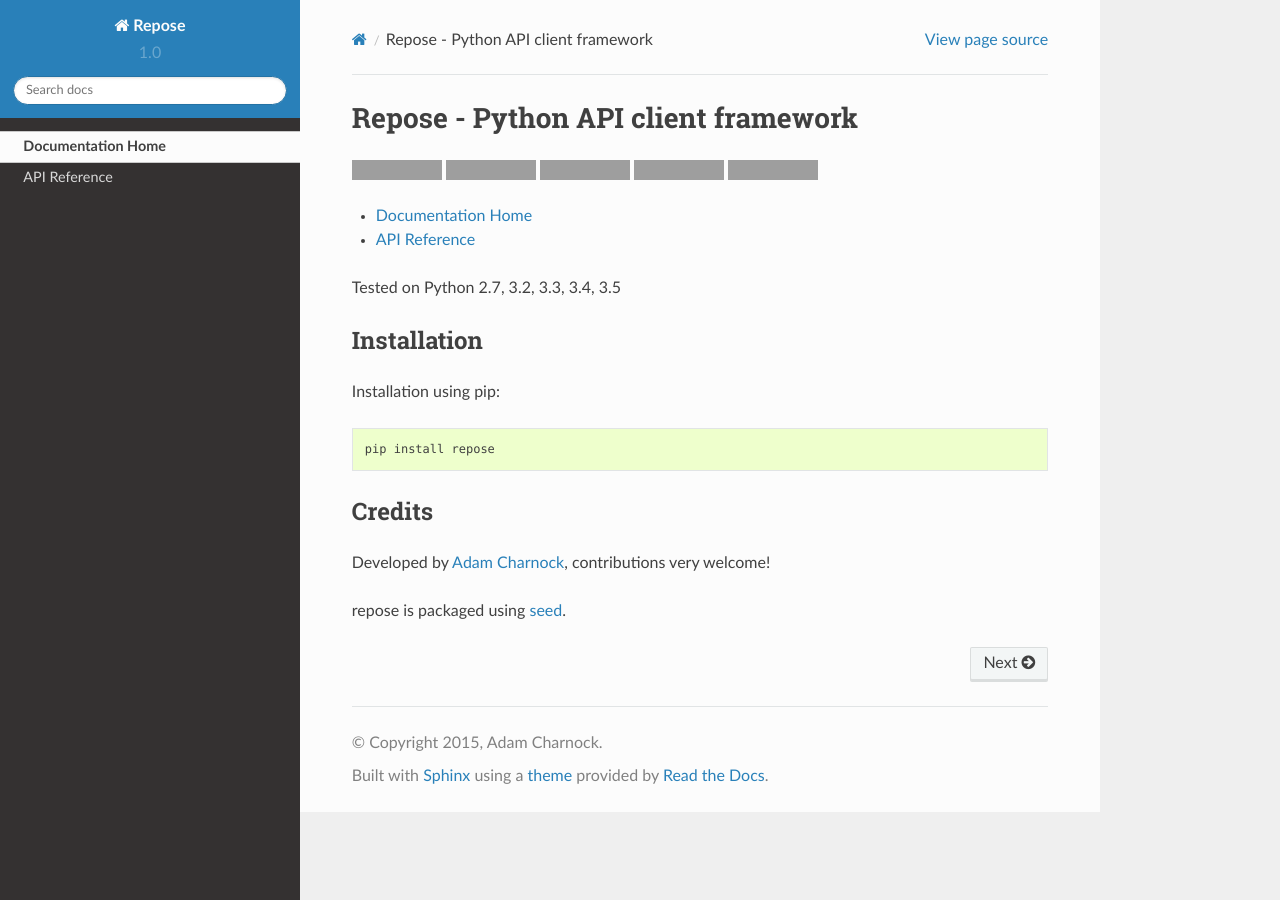
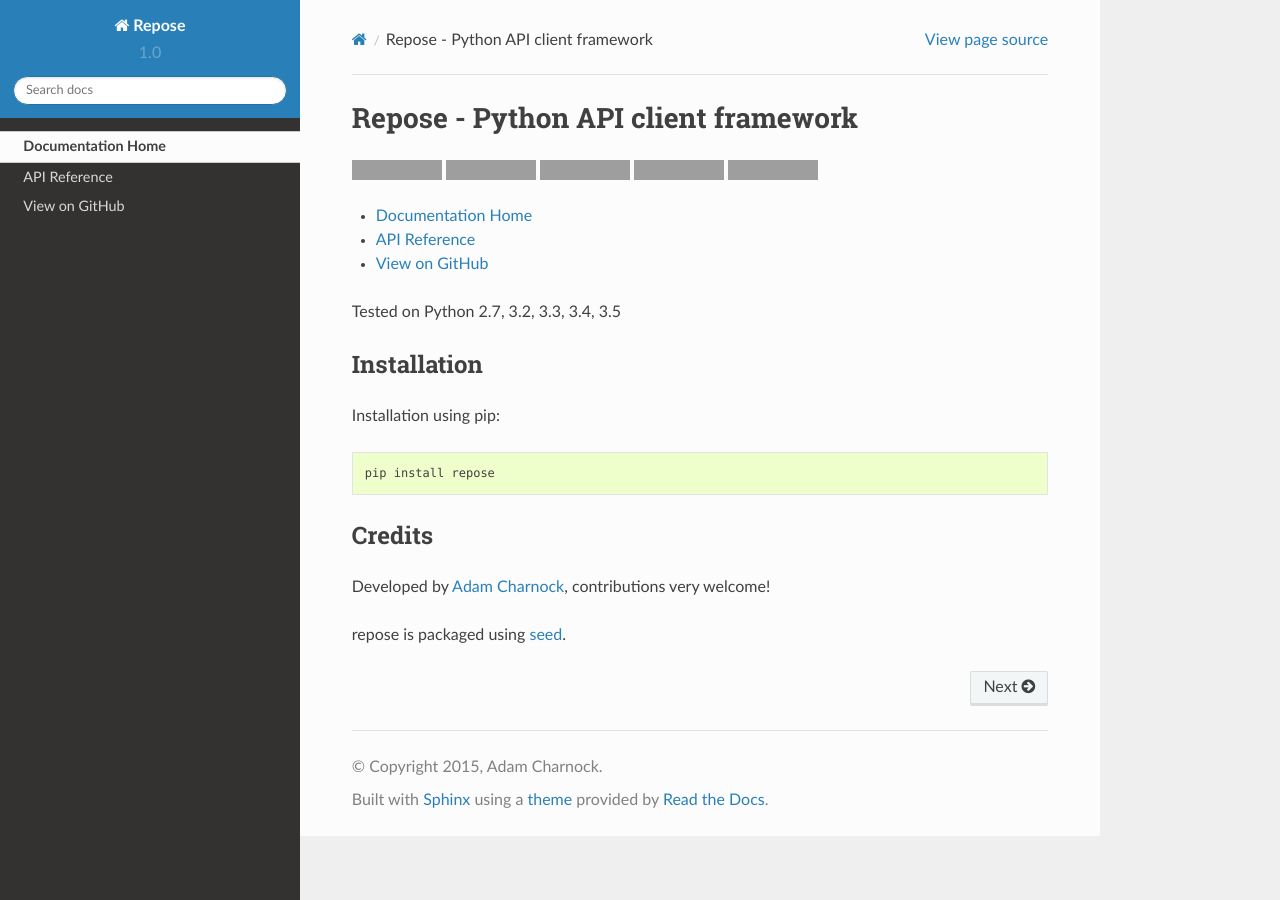
Before and after one commit to adamcharnock/repose, a Sphinx documentation site: the page built from docs/index.rst, in a window 1280 px wide. Built offline with Sphinx 7.4.7 and the Read the Docs theme 2.0.0, drawn with Linux system fonts in a browser that asks for light colours; pages that are not in the unit, such as notebooks, are missing from menus; grey boxes are pictures that could not be loaded.

Commit message:
Adding GitHub link to docs

```diff
--- a/docs/index.rst
+++ b/docs/index.rst
@@ -27,6 +27,7 @@
     Documentation Home <self>
     api/index
     todo
+    View on GitHub <https://github.com/adamcharnock/repose>
 
 Tested on Python 2.7, 3.2, 3.3, 3.4, 3.5
 
```
